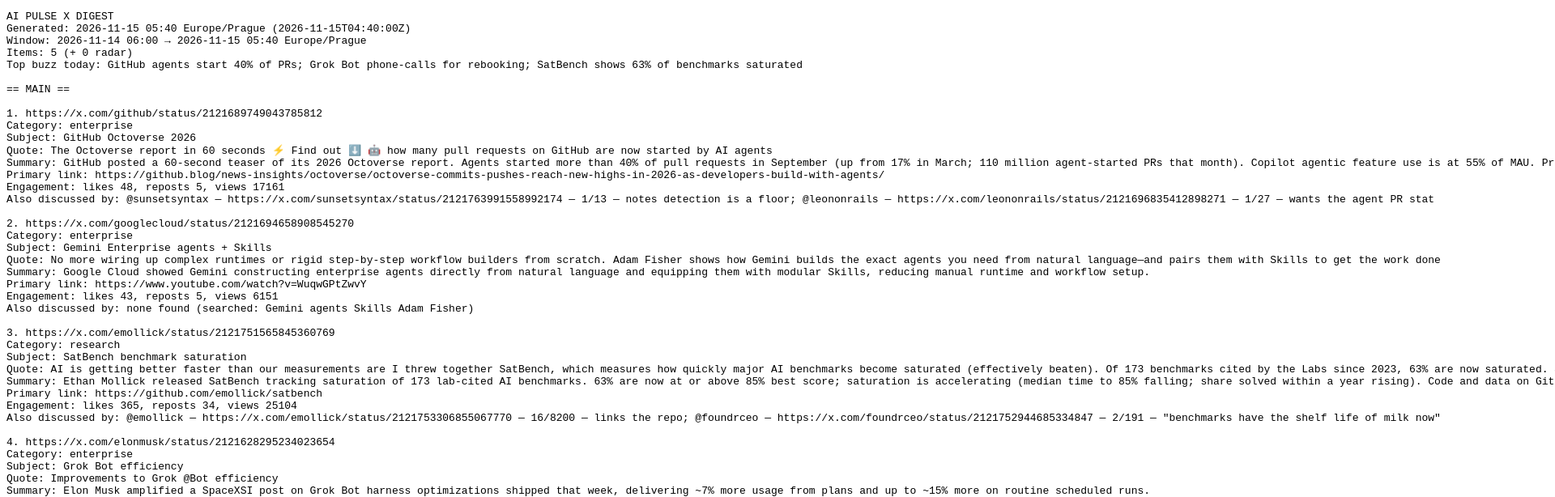
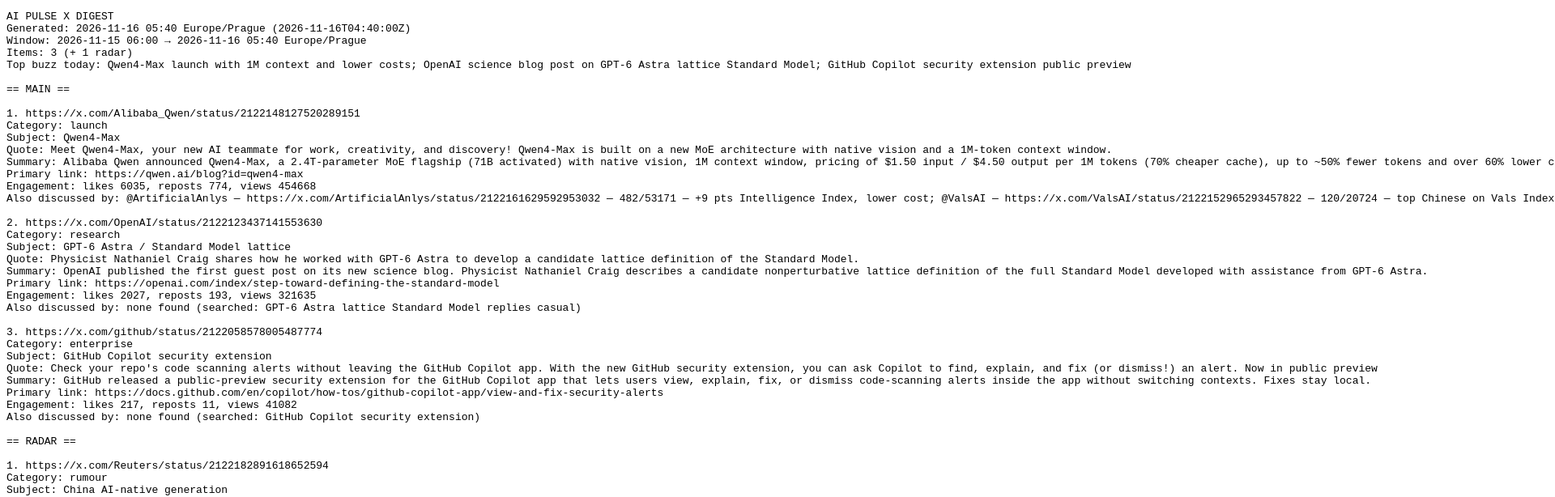
Before and after one commit to petrnetusil/grok-ai-pulse, a plain HTML site: page index.html in a window 1280 px wide. Shown: the top 614 px of the page at 81% size, 1920 px wide, since content can reach past the window. Drawn offline with Linux system fonts and the light colour scheme.

Commit message:
AI Pulse digest 2026-11-16

```diff
--- a/index.html
+++ b/index.html
@@ -7,61 +7,50 @@
 <body>
 <pre id="digest">
 AI PULSE X DIGEST
-Generated: 2026-11-15 05:40 Europe/Prague (2026-11-15T04:40:00Z)
-Window: 2026-11-14 06:00 → 2026-11-15 05:40 Europe/Prague
-Items: 5 (+ 0 radar)
-Top buzz today: GitHub agents start 40% of PRs; Grok Bot phone-calls for rebooking; SatBench shows 63% of benchmarks saturated
+Generated: 2026-11-16 05:40 Europe/Prague (2026-11-16T04:40:00Z)
+Window: 2026-11-15 06:00 → 2026-11-16 05:40 Europe/Prague
+Items: 3 (+ 1 radar)
+Top buzz today: Qwen4-Max launch with 1M context and lower costs; OpenAI science blog post on GPT-6 Astra lattice Standard Model; GitHub Copilot security extension public preview
 
 == MAIN ==
 
-1. https://x.com/github/status/2121689749043785812
+1. https://x.com/Alibaba_Qwen/status/2122148127520289151
+Category: launch
+Subject: Qwen4-Max
+Quote: Meet Qwen4-Max, your new AI teammate for work, creativity, and discovery! Qwen4-Max is built on a new MoE architecture with native vision and a 1M-token context window.
+Summary: Alibaba Qwen announced Qwen4-Max, a 2.4T-parameter MoE flagship (71B activated) with native vision, 1M context window, pricing of $1.50 input / $4.50 output per 1M tokens (70% cheaper cache), up to ~50% fewer tokens and over 60% lower cost per task versus Qwen3.8-Max. API live on QwenCloud; smaller open-weight models planned.
+Primary link: https://qwen.ai/blog?id=qwen4-max
+Engagement: likes 6035, reposts 774, views 454668
+Also discussed by: @ArtificialAnlys — https://x.com/ArtificialAnlys/status/2122161629592953032 — 482/53171 — +9 pts Intelligence Index, lower cost; @ValsAI — https://x.com/ValsAI/status/2122152965293457822 — 120/20724 — top Chinese on Vals Index; @arena — https://x.com/arena/status/2122153582384583156 — 307/56647 — #6 Code Arena WebDev +74 pts
+
+2. https://x.com/OpenAI/status/2122123437141553630
+Category: research
+Subject: GPT-6 Astra / Standard Model lattice
+Quote: Physicist Nathaniel Craig shares how he worked with GPT-6 Astra to develop a candidate lattice definition of the Standard Model.
+Summary: OpenAI published the first guest post on its new science blog. Physicist Nathaniel Craig describes a candidate nonperturbative lattice definition of the full Standard Model developed with assistance from GPT-6 Astra.
+Primary link: https://openai.com/index/step-toward-defining-the-standard-model
+Engagement: likes 2027, reposts 193, views 321635
+Also discussed by: none found (searched: GPT-6 Astra lattice Standard Model replies casual)
+
+3. https://x.com/github/status/2122058578005487774
 Category: enterprise
-Subject: GitHub Octoverse 2026
-Quote: The Octoverse report in 60 seconds ⚡ Find out ⬇️ 🤖 how many pull requests on GitHub are now started by AI agents
-Summary: GitHub posted a 60-second teaser of its 2026 Octoverse report. Agents started more than 40% of pull requests in September (up from 17% in March; 110 million agent-started PRs that month). Copilot agentic feature use is at 55% of MAU. Primary report details workflow changes and language rankings.
-Primary link: https://github.blog/news-insights/octoverse/octoverse-commits-pushes-reach-new-highs-in-2026-as-developers-build-with-agents/
-Engagement: likes 48, reposts 5, views 17161
-Also discussed by: @sunsetsyntax — https://x.com/sunsetsyntax/status/2121763991558992174 — 1/13 — notes detection is a floor; @leononrails — https://x.com/leononrails/status/2121696835412898271 — 1/27 — wants the agent PR stat
-
-2. https://x.com/googlecloud/status/2121694658908545270
-Category: enterprise
-Subject: Gemini Enterprise agents + Skills
-Quote: No more wiring up complex runtimes or rigid step-by-step workflow builders from scratch. Adam Fisher shows how Gemini builds the exact agents you need from natural language—and pairs them with Skills to get the work done
-Summary: Google Cloud showed Gemini constructing enterprise agents directly from natural language and equipping them with modular Skills, reducing manual runtime and workflow setup.
-Primary link: https://www.youtube.com/watch?v=WuqwGPtZwvY
-Engagement: likes 43, reposts 5, views 6151
-Also discussed by: none found (searched: Gemini agents Skills Adam Fisher)
-
-3. https://x.com/emollick/status/2121751565845360769
-Category: research
-Subject: SatBench benchmark saturation
-Quote: AI is getting better faster than our measurements are I threw together SatBench, which measures how quickly major AI benchmarks become saturated (effectively beaten). Of 173 benchmarks cited by the Labs since 2023, 63% are now saturated. Saturation is happening faster each year.
-Summary: Ethan Mollick released SatBench tracking saturation of 173 lab-cited AI benchmarks. 63% are now at or above 85% best score; saturation is accelerating (median time to 85% falling; share solved within a year rising). Code and data on GitHub; private benchmarks fall similarly fast.
-Primary link: https://github.com/emollick/satbench
-Engagement: likes 365, reposts 34, views 25104
-Also discussed by: @emollick — https://x.com/emollick/status/2121753306855067770 — 16/8200 — links the repo; @foundrceo — https://x.com/foundrceo/status/2121752944685334847 — 2/191 — "benchmarks have the shelf life of milk now"
-
-4. https://x.com/elonmusk/status/2121628295234023654
-Category: enterprise
-Subject: Grok Bot efficiency
-Quote: Improvements to Grok @Bot efficiency
-Summary: Elon Musk amplified a SpaceXSI post on Grok Bot harness optimizations shipped that week, delivering ~7% more usage from plans and up to ~15% more on routine scheduled runs.
-Primary link: none found
-Engagement: likes 8029, reposts 676, views 1866690
-Also discussed by: none found (searched: Grok Bot efficiency 7% 15%)
-
-5. https://x.com/elonmusk/status/2121770874885845044
-Category: logistics
-Subject: Grok Bot phone calling
-Quote: Try Grok @Bot
-Summary: Elon Musk promoted Grok Bot’s phone-calling feature by quoting a user report of automated flight rebooking, hotel and meal requests, and family notifications while the user waited in an airport line. Bot identifies as AI, asks before spending, and completed the task in 14 minutes.
-Primary link: none found
-Engagement: likes 8347, reposts 821, views 1331544
-Also discussed by: none found (searched: Grok Bot rebooking airport phone)
+Subject: GitHub Copilot security extension
+Quote: Check your repo's code scanning alerts without leaving the GitHub Copilot app. With the new GitHub security extension, you can ask Copilot to find, explain, and fix (or dismiss!) an alert. Now in public preview
+Summary: GitHub released a public-preview security extension for the GitHub Copilot app that lets users view, explain, fix, or dismiss code-scanning alerts inside the app without switching contexts. Fixes stay local.
+Primary link: https://docs.github.com/en/copilot/how-tos/github-copilot-app/view-and-fix-security-alerts
+Engagement: likes 217, reposts 11, views 41082
+Also discussed by: none found (searched: GitHub Copilot security extension)
 
 == RADAR ==
 
-(none)
+1. https://x.com/Reuters/status/2122182891618652594
+Category: rumour
+Subject: China AI-native generation
+Quote: Inside China's drive to build an AI-native generation
+Summary: Reuters reported on Chinese policy and education initiatives aimed at creating a generation of students and workers native to AI tools and systems.
+Primary link: https://www.reuters.com/world/china/inside-chinas-drive-build-an-ai-native-generation-2026-11-16/
+Engagement: likes 9, reposts 5, views 21227
+Also discussed by: none found (searched: China AI-native generation)
 
 END OF DIGEST
 </pre>
```
